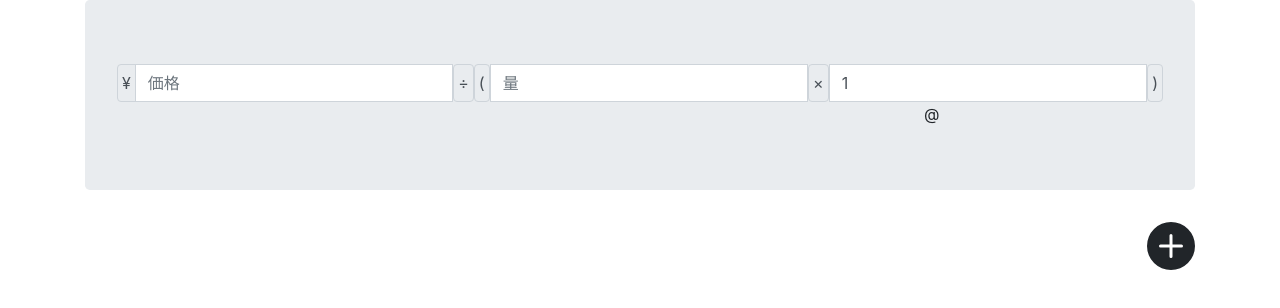
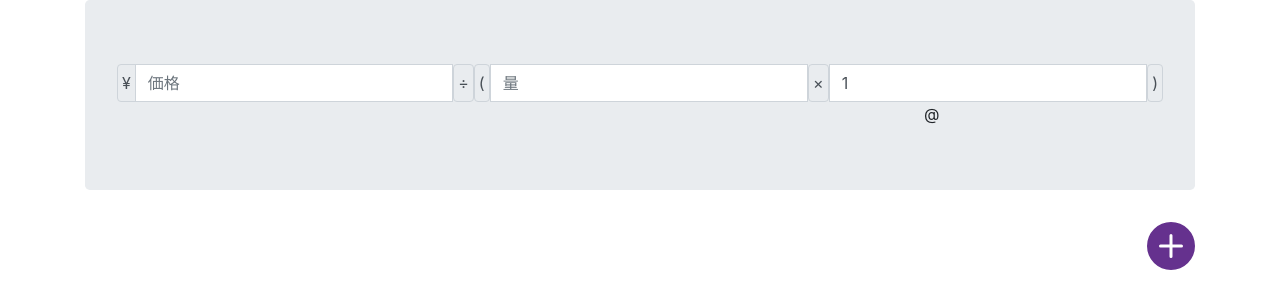
Before and after one commit to kfs214/HOnmurasaki, a React (Create React App) app: page / in a window 1280 px wide. Shown: the top 308 px of the page. Built offline with nearby package versions, Linux system fonts and the light colour scheme.

Commit message:
modif] changed color of add btn

```diff
--- a/src/containers/AddItem.js
+++ b/src/containers/AddItem.js
@@ -8,6 +8,7 @@ let AddItem = ({ dispatch }) => (
     onClick={() => dispatch(addItem())}
     className="float-right"
     size="3em"
+    color={"#65318e"}
   />
 );
 
```
